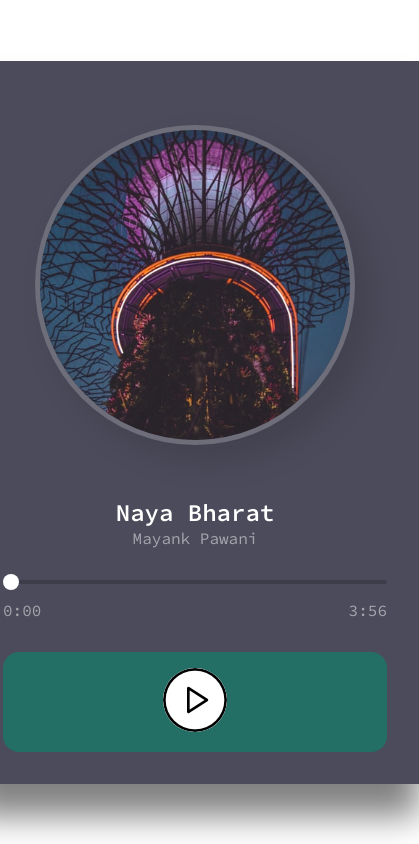
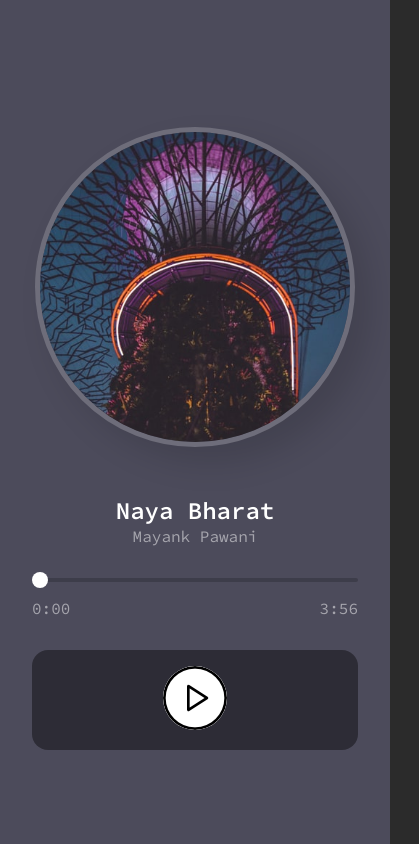
Before and after one commit to kecav/music-player, a plain HTML site: page index.html in a window 390 px wide. Shown: the whole page, 419 px wide, since content can reach past the window. Drawn offline with Linux system fonts and the light colour scheme.

Commit message:
Responsiveness added

```diff
--- a/index.html
+++ b/index.html
@@ -5,6 +5,7 @@
     <meta charset="UTF-8">
     <meta http-equiv="X-UA-Compatible" content="IE=edge">
     <meta name="viewport" content="width=device-width, initial-scale=1.0">
+    <meta name="description" content="A simple Music Player webApp by Keshav on github.">
     <script src="script.js" defer></script>
     <link rel="stylesheet" href="style.css">
     <title>Music Player</title>
--- a/script.js
+++ b/script.js
@@ -71,3 +71,4 @@ function setProgressBar(e) {
 playBtn.addEventListener('click', () => (isPlaying ? pauseMusic() : playMusic()));
 music.addEventListener('timeupdate', updateProgressBar);
 progressBar.addEventListener('click', setProgressBar);
+music.addEventListener('ended', pauseMusic);
--- a/style.css
+++ b/style.css
@@ -17,6 +17,7 @@ body {
     display: flex;
     justify-content: center;
     align-items: center;
+    background: #000000d4;
 }
 
 .container {
@@ -24,13 +25,18 @@ body {
     display: flex;
     flex-direction: column;
     row-gap: 1rem;
-    box-shadow: 0 2rem 2rem grey;
+    box-shadow: 0 2rem 2rem #0000004d;
     max-width: 30rem;
     background-color: var(--dark);
+    border-radius: 1rem;
+    justify-content: center;
 }
 
 .album {
     padding: 2rem;
+    display: flex;
+    justify-content: center;
+    align-items: center;
 }
 
 .album-image {
@@ -87,7 +93,7 @@ body {
 }
 
 .media-controls {
-    background-color: #236e65;
+    background-color: #00000069;
     padding: 1rem 0;
     display: flex;
     justify-content: center;
@@ -98,6 +104,8 @@ body {
 .playImage {
     background: #fff;
     border-radius: 50%;
+    width: 4rem;
+    height: 4rem;
 }
 
 .timer {
@@ -109,7 +117,7 @@ body {
 }
 
 .rotateThis {
-    animation: rotation 8s infinite linear;
+    animation: rotation 32s infinite linear;
 }
 
 @keyframes rotation {
@@ -122,8 +130,16 @@ body {
 }
 
 #playBtn {
-    background: inherit;
+    background-color: #00000000;
     outline: none;
     border: none;
     cursor: pointer;
 }
+
+@media screen and (max-width:500px) {
+    .container {
+        width: 100%;
+        height: 100vh;
+        border-radius: 0;
+    }
+}
```
